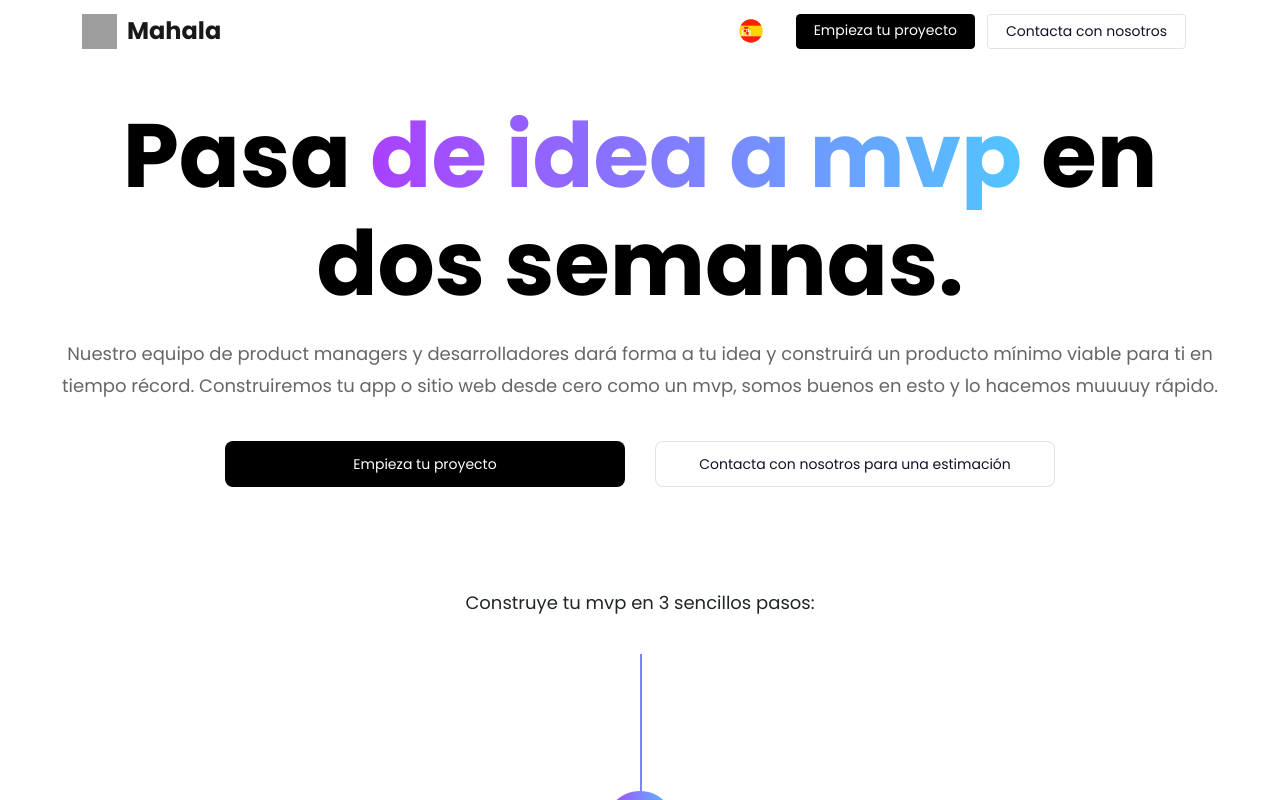
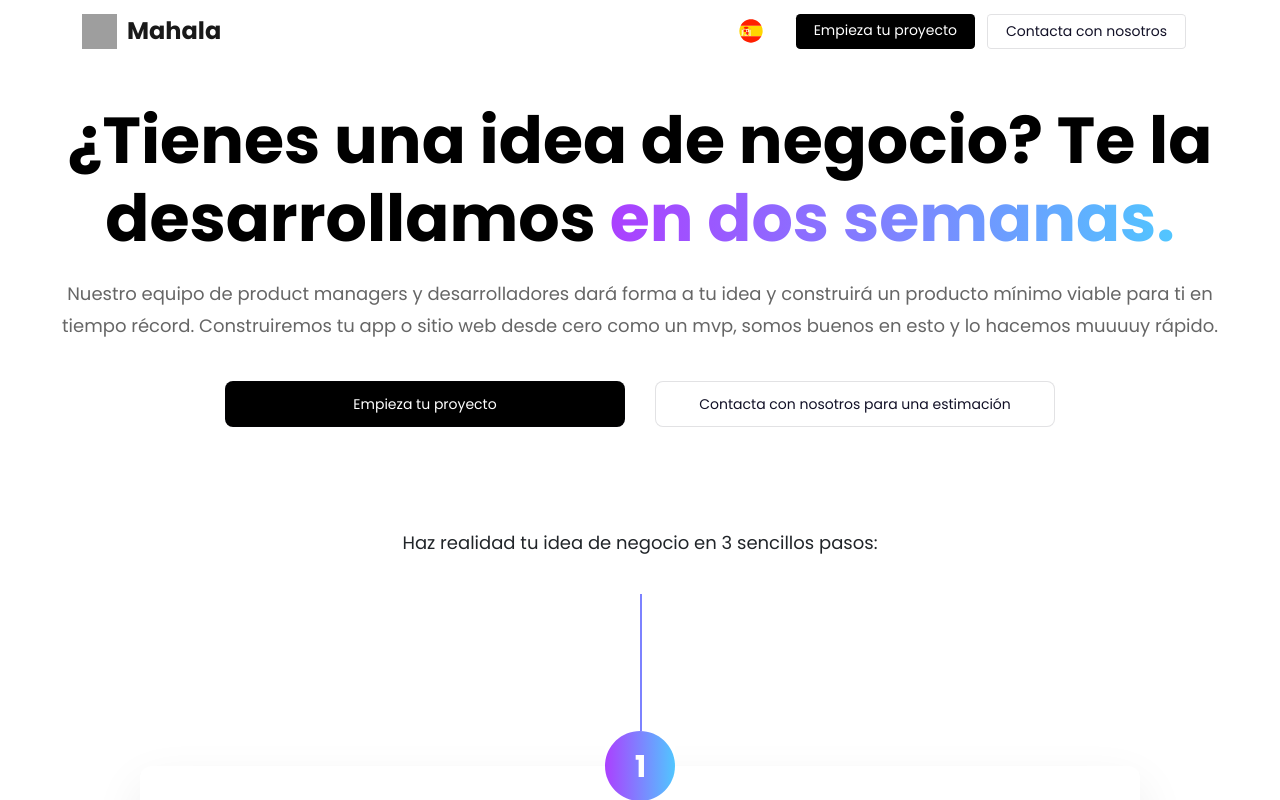
Before and after one commit to carmengarut/mahala, a React (Create React App) app: page / in a window 1280 px wide. Shown: the top 800 px of the page. Built offline with nearby package versions, Linux system fonts and the light colour scheme; grey boxes are pictures that could not be loaded.

Commit message:
copys changes

```diff
--- a/public/index.html
+++ b/public/index.html
@@ -24,7 +24,7 @@
       work correctly both with client-side routing and a non-root public URL.
       Learn how to configure a non-root public URL by running `npm run build`.
     -->
-    <title>Creamos tu mvp en dos semanas | Mahala</title>
+    <title>Mahala | Creamos tu mvp en dos semanas</title>
     <!-- Global site tag (gtag.js) - Google Analytics -->
     <script async src="https://www.googletagmanager.com/gtag/js?id=G-EPHPXKYDBS"></script>
     <script>
--- a/src/LandingPage.js
+++ b/src/LandingPage.js
@@ -30,7 +30,6 @@ const LandingPage = () => {
           <div className='lp-h1-gradient'>
             {t('landing_page.h1-2')}
           </div>
-          {t('landing_page.h1-3')}
         </h1>
         <h2 className='lp-h2'>{t('landing_page.h2')}</h2>
         <div className='lp-buttons-container'>
@@ -124,14 +123,13 @@ const LandingPage = () => {
 
       <footer>
         <div className='FooterBlock'>
-          <div>
+          <div className='FooterBlock'>
             <LazyLoad height={30}>
               <img
                 alt=''
                 src={logo}
                 width='30px'
                 height='30px'
-                className='lazyload'
               />
             </LazyLoad>
             {" "}
--- a/src/css/header.css
+++ b/src/css/header.css
@@ -34,7 +34,7 @@
     display: none;
     position:absolute;
     top: 45px;
-    right: 35%;
+    right: 30%;
     width: 190px;
 
 
--- a/src/css/landingPage.css
+++ b/src/css/landingPage.css
@@ -26,7 +26,7 @@
     font-family: Poppins;
     font-style: normal;
     font-weight: bold;
-    font-size: 90px;
+    font-size: 65px;
 
     color: #000000;
 }
--- a/src/translations/en/global.json
+++ b/src/translations/en/global.json
@@ -7,14 +7,13 @@
         "en": "English"
     },
     "landing_page": {
-        "h1-1": "Get ",
-        "h1-2": "from idea to mvp",
-        "h1-3": " in two weeks.",
+        "h1-1": "Do you have a business idea? We develop it ",
+        "h1-2": "in two weeks.",
         "h2": "Our team of product managers and developers will give shape to your idea and build a reliable minimum viable product for you. We will build your app or website from scratch as a mvp, we are good at it, and we do it fast.",
         "button_1": "Start your project",
         "button_2": "Contact us for an estimation",
         "typeform_link": "https://e4tqbvnngek.typeform.com/to/VXp6EY1e",
-        "h5": "Get your mvp ready in 3 simple steps:",
+        "h5": "Make your business idea a reality in 3 simple steps:",
         "step_1_h4": "Speedness",
         "step_1_h3": "Get from idea to action",
         "step_1_box_text": "A startup is nothing without a good idea. But in order to achieve success it takes a lot more than just a good idea. Statistics show that only 0.0013% of startups succeed and the main reason for this failure is, majority of them are building their products around their own assumptions regarding what their clients would like, instead of analyzing and building their product based on real client needs. We build minimum viable quality products in the shortest possible time and cost that will help you obtain valuable feedback from your first users as soon as possible, to help you make decisions on how to go further in product development with less risk.",
--- a/src/translations/es/global.json
+++ b/src/translations/es/global.json
@@ -7,14 +7,13 @@
         "en": "English"
     },
     "landing_page": {
-        "h1-1": "Pasa ",
-        "h1-2": "de idea a mvp",
-        "h1-3": " en dos semanas.",
+        "h1-1": "¿Tienes una idea de negocio? Te la desarrollamos ",
+        "h1-2": "en dos semanas.",
         "h2": "Nuestro equipo de product managers y desarrolladores dará forma a tu idea y construirá un producto mínimo viable para ti en tiempo récord. Construiremos tu app o sitio web desde cero como un mvp, somos buenos en esto y lo hacemos muuuuy rápido.",
         "button_1": "Empieza tu proyecto",
         "button_2": "Contacta con nosotros para una estimación",
         "typeform_link": "https://e4tqbvnngek.typeform.com/to/A1XQbdmz",
-        "h5": "Construye tu mvp en 3 sencillos pasos:",
+        "h5": "Haz realidad tu idea de negocio en 3 sencillos pasos:",
         "step_1_h4": "Velocidad",
         "step_1_h3": "Pasa de la idea a la acción",
         "step_1_box_text": "Una startup no es nada sin una buena idea. Pero para alcanzar el éxito se necesita mucho más que una buena idea. Las estadísticas muestran que sólo el 0,0013% de las startups tienen éxito y la razón principal de este fracaso es que la mayoría de ellas están construyendo sus productos en torno a sus propias suposiciones sobre lo que les gustaría a sus clientes, en lugar de analizar y construir un producto basado en las necesidades reales de los clientes. En Mahala, construimos productos mínimos viables de calidad en el menor tiempo y coste posibles que te ayudarán a obtener feedback de tus primeros usuarios lo antes posible, para ayudarle a tomar decisiones sobre cómo ir más allá en el desarrollo del producto con menos riesgo.",
```
